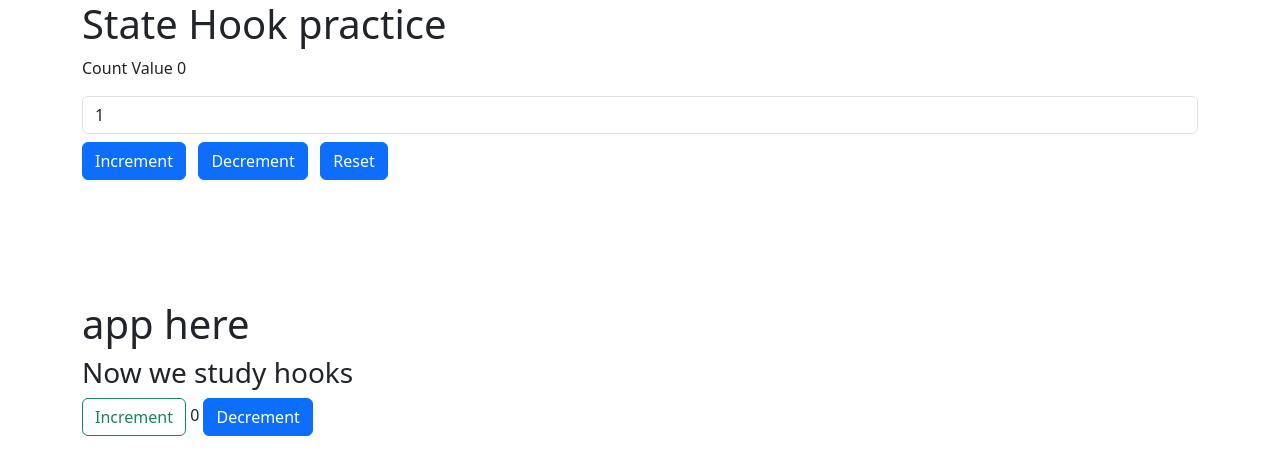
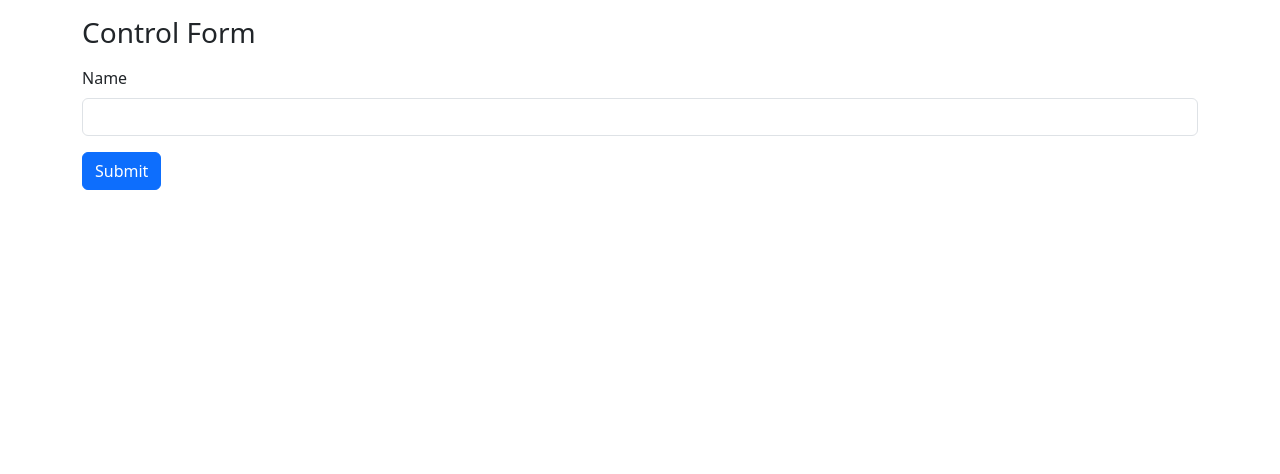
Before and after one commit to Developerramm/mern-stack-development, a React (Vite) app in the folder React/demo/: page / in a window 1280 px wide. Shown: the top 474 px of the page. Built offline with nearby package versions, Linux system fonts and the light colour scheme.

Commit message:
control component in react

```diff
--- a/React/demo/src/App.jsx
+++ b/React/demo/src/App.jsx
@@ -1,14 +1,10 @@
 import React from "react";
+import ControlForm from "./hooks/ControlForm";
 
-import Demo from "./hooks/Demo";
-import StateHookPrac1 from "./hooks/StateHookPrac1";
 const App = () => {
   return (
     <div className="container">
-      <StateHookPrac1 />
-      <br /><br /><br /><br /><br />
-      <h1>app here </h1>
-      <Demo />
+      <ControlForm />
     </div>
   );
 };
--- /dev/null
+++ b/React/demo/src/hooks/ControlForm.jsx
@@ -0,0 +1,35 @@
+import React, { useState } from "react";
+
+const ControlForm = () => {
+  const [name, setName] = useState("");
+
+  const handleSubmit = (event) => {
+    event.preventDefault();
+    console.log(name);
+    setName("");
+  };
+  return (
+    <div className="row">
+      <div className="col">
+        <h3 className="my-3">Control Form </h3>
+        <form onSubmit={handleSubmit}>
+          <div className="mb-3">
+            <label className="form-label">Name</label>
+            <input
+              type="text"
+              className="form-control"
+              onChange={(e) => setName(e.target.value)}
+            />
+          </div>
+          <div className="col-auto">
+            <button type="submit" className="btn btn-primary mb-3">
+              Submit
+            </button>
+          </div>
+        </form>
+      </div>
+    </div>
+  );
+};
+
+export default ControlForm;
```
